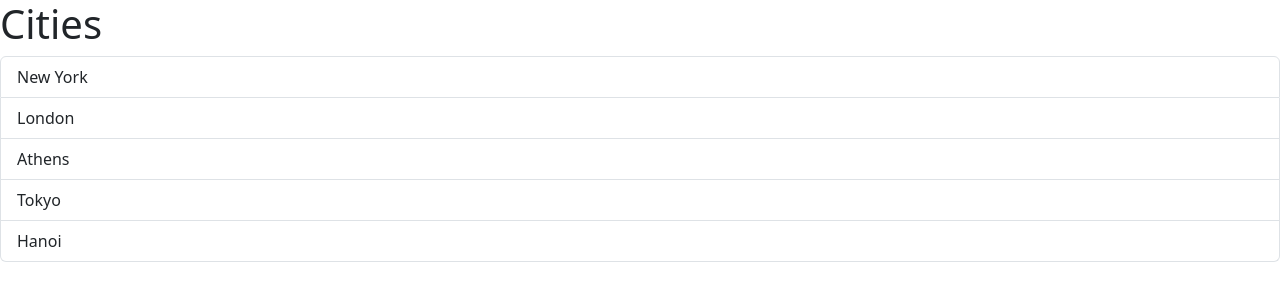
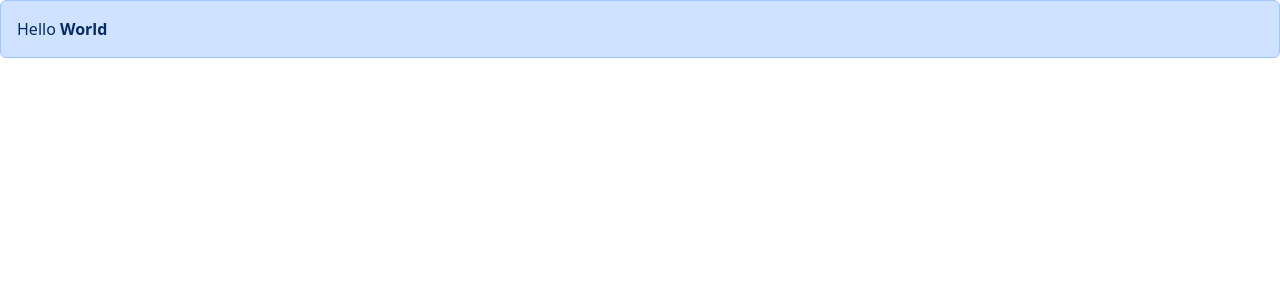
Before and after one commit to orestkon/react-app, a React app: page / in a window 1280 px wide. Shown: the top 300 px of the page. Built offline with nearby package versions, Linux system fonts and the light colour scheme; the HTML template or start-up script is replaced by a standard one.

Commit message:
Alert component

```diff
--- a/src/App.tsx
+++ b/src/App.tsx
@@ -1,18 +1,11 @@
-import ListGroup from "./components/ListGroup";
+import Alert from "./components/Alert";
 
 function App() {
-  const heading = "Cities";
-  const items = ["New York", "London", "Athens", "Tokyo", "Hanoi"];
-
-  const handleSelectItem = (item: string) => console.log(item);
-
   return (
     <div>
-      <ListGroup
-        items={items}
-        heading={heading}
-        onSelectItem={handleSelectItem}
-      />
+      <Alert>
+        Hello <b>World</b>
+      </Alert>
     </div>
   );
 }
--- /dev/null
+++ b/src/components/Alert.tsx
@@ -0,0 +1,15 @@
+import type { ReactNode } from "react";
+
+interface Props {
+  children: ReactNode;
+}
+
+const Alert = ({ children }: Props) => {
+  return (
+    <div className="alert alert-primary" role="alert">
+      {children}
+    </div>
+  );
+};
+
+export default Alert;
```
